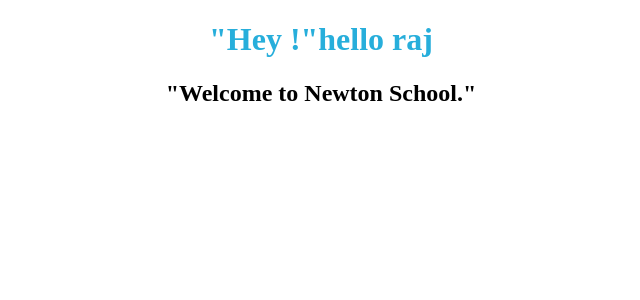
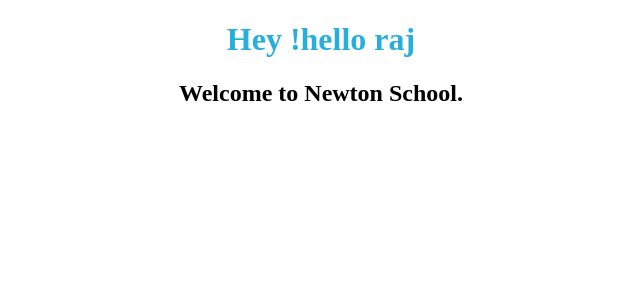
Before and after one commit to rajashekar321/React-Practice---Greetings-with-Props---me57zqxhtvax, a React app: page / in a window 1280 px wide. Shown: the top 300 px of the page, without its empty margins (319-959 px from the left). Built offline with nearby package versions, Linux system fonts and the light colour scheme.

Commit message:
Update Welcome.js

```diff
--- a/src/components/Welcome.js
+++ b/src/components/Welcome.js
@@ -3,8 +3,8 @@ import React from 'react'
 const Welcome = (props) => {
     return (
         <div>
-            <h1>"Hey !"{props.name}</h1>
-            <h2>"Welcome to Newton School."</h2>
+            <h1>Hey !{props.name}</h1>
+            <h2>Welcome to Newton School.</h2>
         </div>
     )
 }
```
